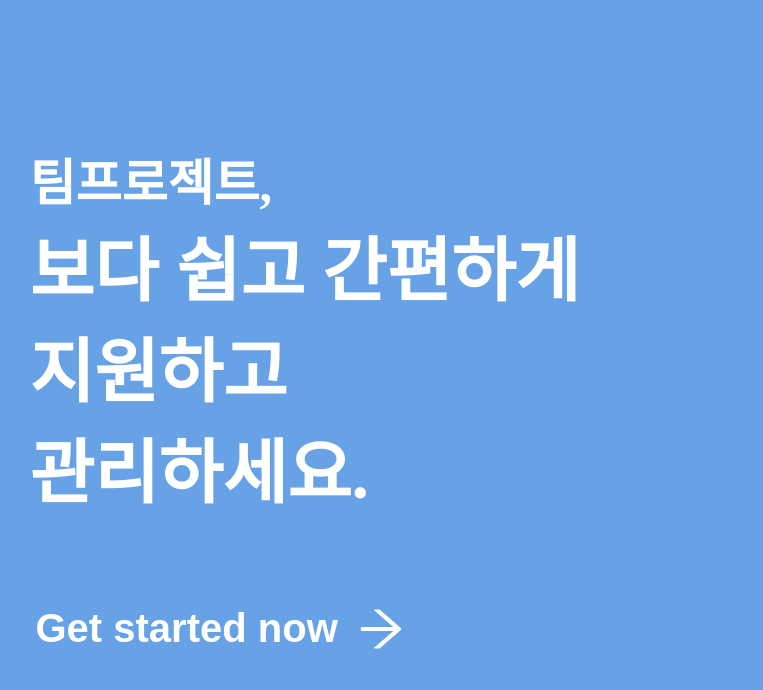
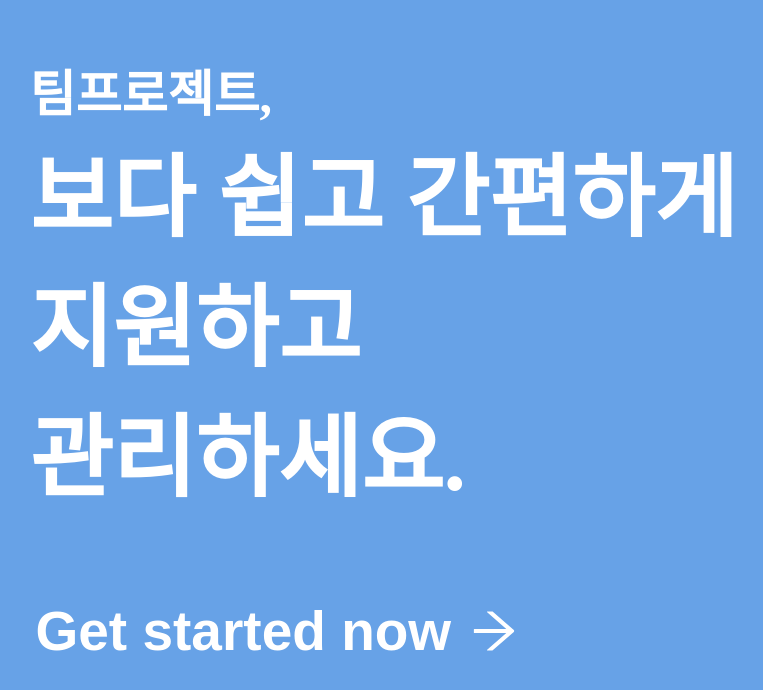
Before and after one commit to Team-Mojeep/T.Mo, a React (Create React App) app: page / in a window 1280 px wide. Shown: the top 690 px of the page, without its empty margins (218-981 px from the left). Built offline with nearby package versions, Linux system fonts and the light colour scheme.

Commit message:
💄:: OpenPage UI 수정
전에 쌌던 코드로 되돌리기

```diff
--- a/src/components/Open/styles.ts
+++ b/src/components/Open/styles.ts
@@ -1,19 +1,18 @@
-import styled from "styled-components";
-import { MainColor } from "../../styles";
+import styled from 'styled-components';
+import { MainColor } from '../../styles';
 
 export const Background = styled.div`
-  display: flex;
   width: 100vw;
   height: 100vh;
   background: ${MainColor};
   display: flex;
-  gap: 302px;
+  gap: 100px;
   justify-content: center;
   align-items: center;
   >img{
     width: 482.59px;
     height: 692px;
-   @media screen and (max-width: 1500px) {
+    @media screen and (max-width: 1500px) {
       display: none;
     }
   }
@@ -25,31 +24,17 @@ export const Text = styled.div`
   color: white;
   display: flex;
   flex-direction: column;
-  font-size: 70px;
-  color: white;
-  font-weight: 800;
-  width: 610px;
-  margin: 8%;
+  height: 692px;
   >a{
     text-decoration: none;
-  }
-  @media screen and (max-width: 850px) {
-    font-size: 64px;
-  }
-  @media screen and (max-width: 670px) {
-    font-size: 50px;
-    margin: 6%;
   }
 `;
 export const SmallText = styled.span`
   font-size: 50px;
-  @media screen and (max-width: 670px) {
-    font-size: 37px;
-  }
 `;
 export const GoLogin = styled.button`
-  font-weight: 600;
-  font-size: 40px;
+ font-weight: 600;
+  font-size: 55px;
   color: white;
   background: none;
   border: none;
@@ -57,8 +42,4 @@ export const GoLogin = styled.button`
   align-items: center;
   gap: 15px;
   margin-top: 82px;
-  width: 400px;
-  @media screen and (max-width: 670px) {
-    font-size: 37px;
-  }
 `;
```
